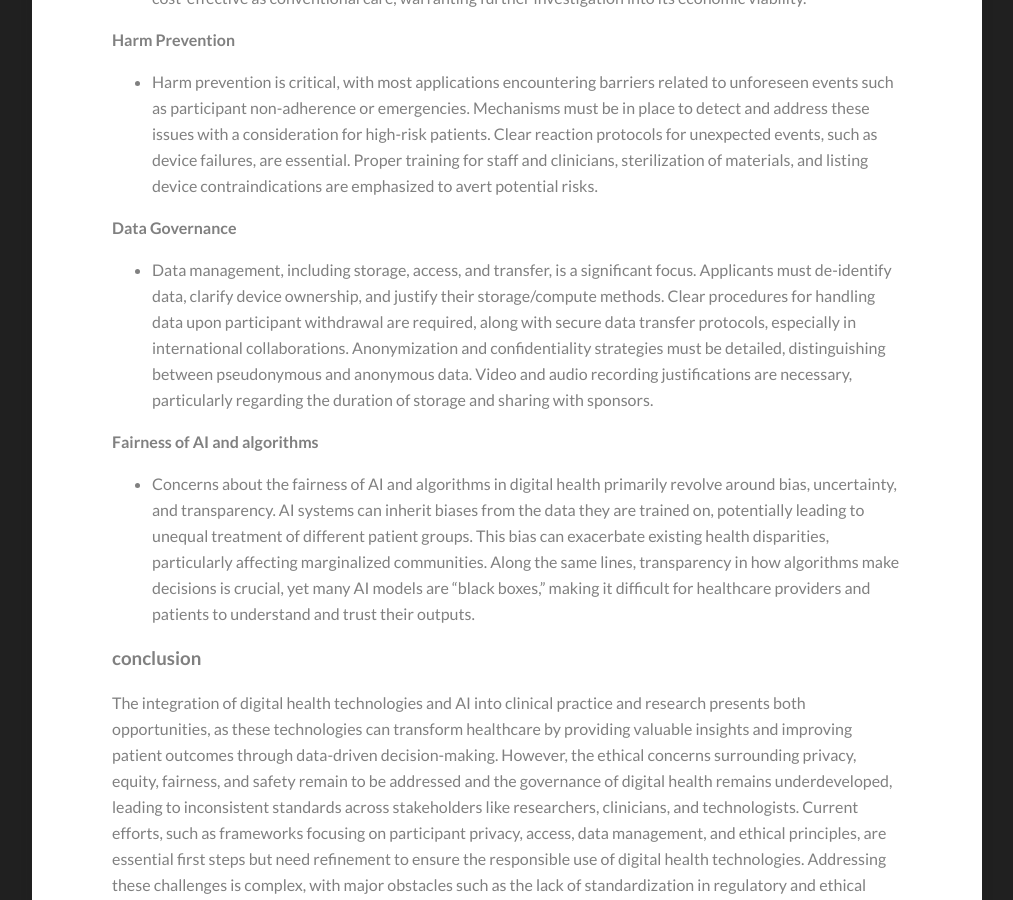
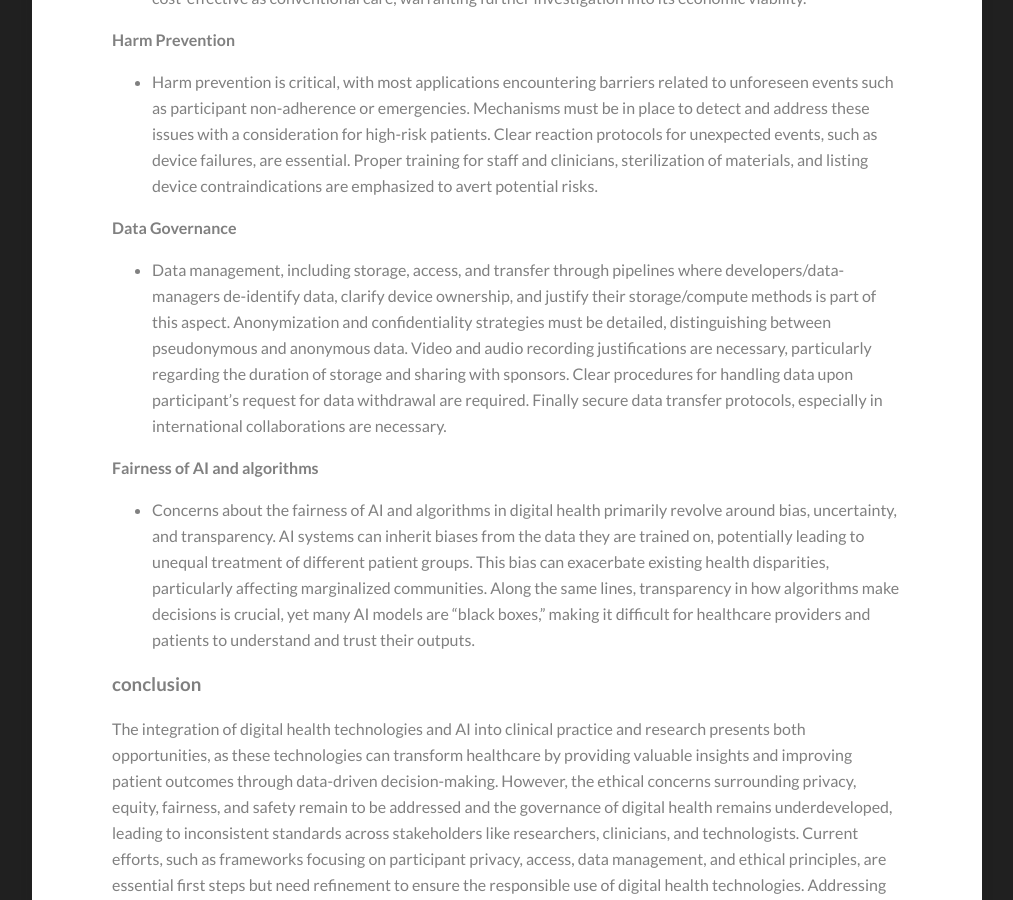
Before and after one commit to Kamran-Afzali/Kamran-Afzali.github.io, a Jekyll site: the page built from _posts/2025-04-25-Ethics_of_DH.md, in a window 1280 px wide and 900 px high, scrolled down 2408 px. Shown: the whole window, without its empty margins (133-1146 px from the left). Built offline with Jekyll 4.4.1, drawn with Linux system fonts in a browser that asks for light colours.

Commit message:
Update 2025-04-25-Ethics_of_DH.md

```diff
--- a/_posts/2025-04-25-Ethics_of_DH.md
+++ b/_posts/2025-04-25-Ethics_of_DH.md
@@ -37,7 +37,7 @@ To address these gaps, several initiatives have emerged to examine the [ethical,
 
 **Data Governance**
 
-- Data management, including storage, access, and transfer, is a significant focus. Applicants must de-identify data, clarify device ownership, and justify their storage/compute methods. Clear procedures for handling data upon participant withdrawal are required, along with secure data transfer protocols, especially in international collaborations. Anonymization and confidentiality strategies must be detailed, distinguishing between pseudonymous and anonymous data. Video and audio recording justifications are necessary, particularly regarding the duration of storage and sharing with sponsors.
+- Data management, including storage, access, and transfer through pipelines where developers/data-managers de-identify data, clarify device ownership, and justify their storage/compute methods is part of this aspect.  Anonymization and confidentiality strategies must be detailed, distinguishing between pseudonymous and anonymous data. Video and audio recording justifications are necessary, particularly regarding the duration of storage and sharing with sponsors. Clear procedures for handling data upon participant's request for data withdrawal are required. Finally secure data transfer protocols, especially in international collaborations are necessary.
 
 **Fairness of AI and algorithms**
 
```
